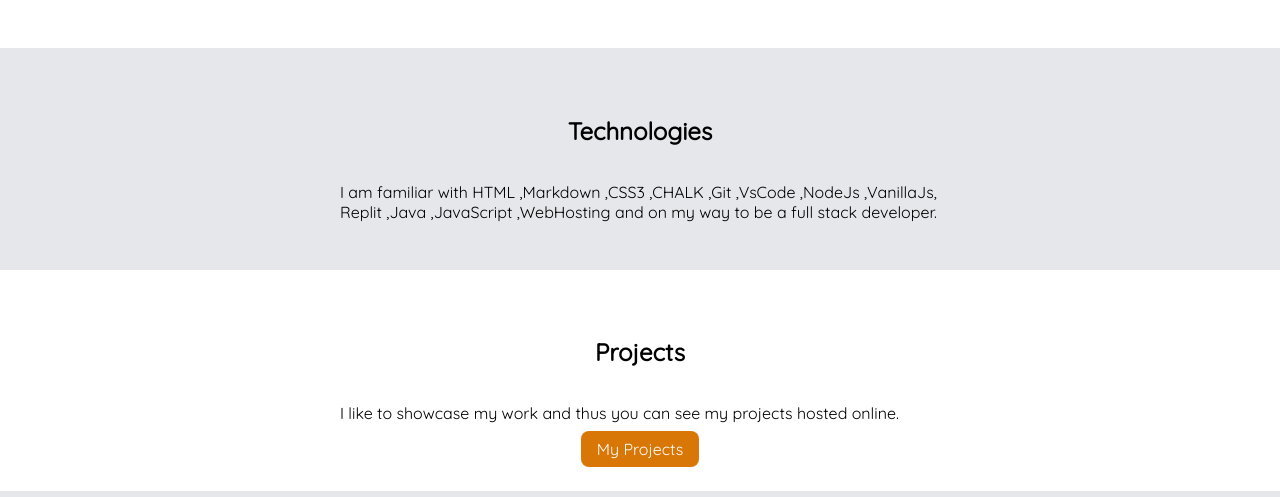
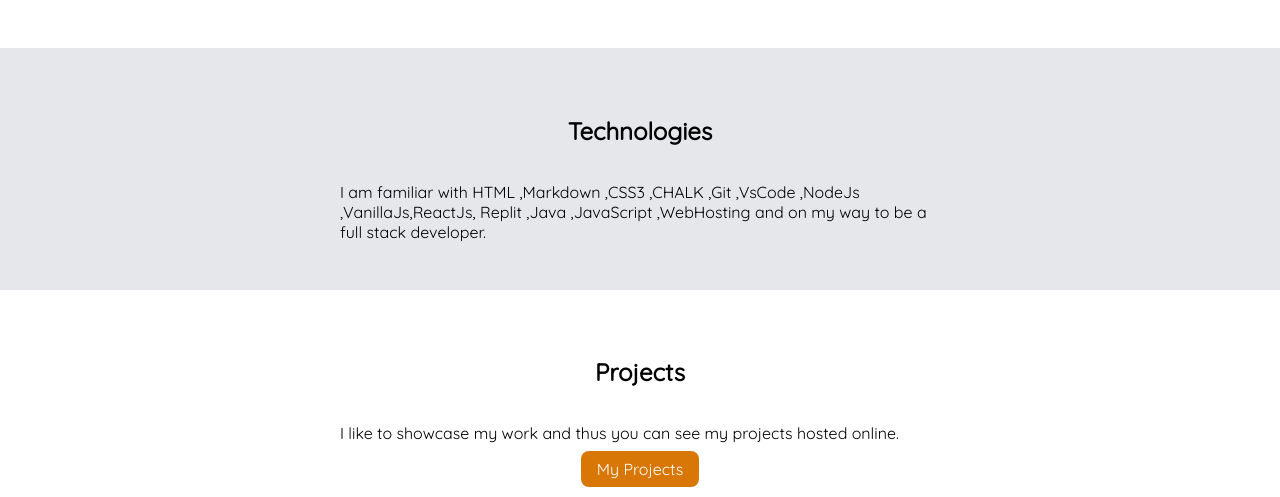
Before and after one commit to Namrata-J/namratajain-component-library, a plain HTML site: page index.html in a window 1280 px wide. Shown: the part 600-1097 px from the top of the page. Drawn offline with Linux system fonts and the light colour scheme.

Commit message:
docs: my portfolio

```diff
--- a/index.html
+++ b/index.html
@@ -38,7 +38,7 @@
     <section class="section offwhite">
         <div class="container container-center">
         <h1>Technologies</h3>
-        <p>I am familiar with HTML ,Markdown ,CSS3 ,CHALK ,Git ,VsCode ,NodeJs ,VanillaJs, Replit ,Java ,JavaScript ,WebHosting and on my way to be a full stack developer.</p>
+        <p>I am familiar with HTML ,Markdown ,CSS3 ,CHALK ,Git ,VsCode ,NodeJs ,VanillaJs,ReactJs, Replit ,Java ,JavaScript ,WebHosting and on my way to be a full stack developer.</p>
         </div>
     </section>
 
```
